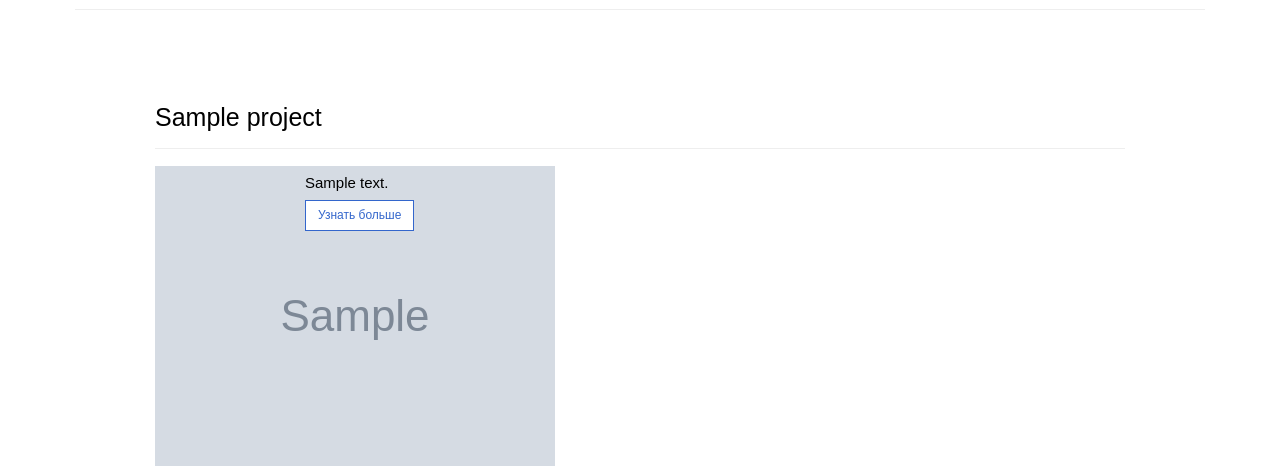
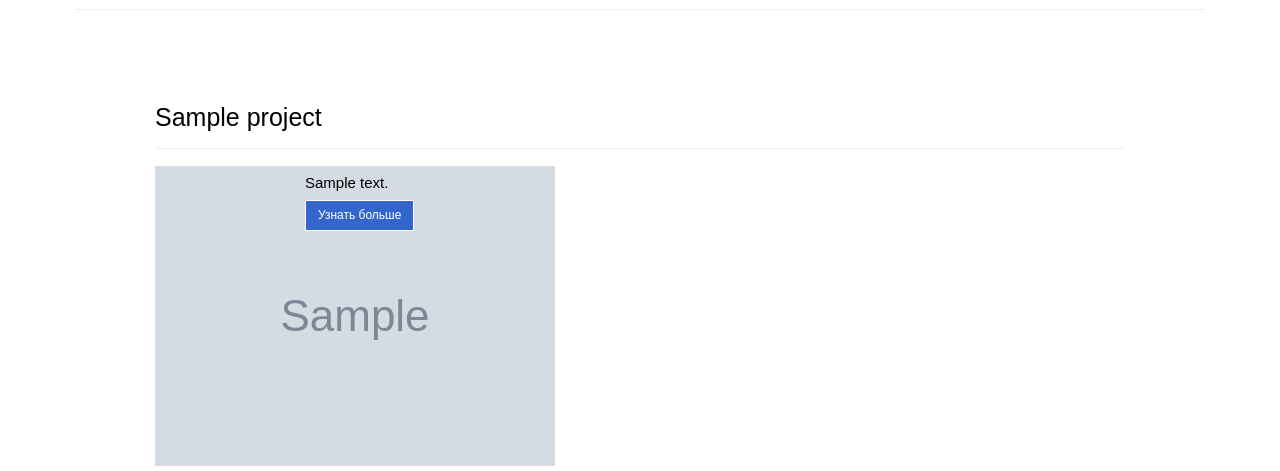
Before and after one commit to ArturAmbartsumov/MSB, a Django app: template main/templates/main/base_projectList.html in a window 1280 px wide. Shown: the part 198-669 px from the top of the page. Run offline with Django 3.2, Linux system fonts and the light colour scheme; the template is opened without the code that fills it: most values are stand-ins (such as "Sample title", 1, 10 or a date in 2020); grey boxes marked "Sample" are stand-in pictures; some libraries are stand-ins or nearby versions; some web fonts are replaced.

Commit message:
Кнопка на списке проектов
И пара миноров

```diff
--- a/main/templates/main/base_projectList.html
+++ b/main/templates/main/base_projectList.html
@@ -22,10 +22,12 @@
           <h2>{{ v.name }}</h2>
           <hr>
         </div>
-        <div class="col-sm-2"><img alt="{{ v.photo.description }}" src="{{ v.photo.get_thumbnail_url }}"></div>
+        <div class="col-sm-2">
+          <a href={% url 'main:project' v.short_name %}><img alt="{{ v.photo.description }}" src="{{ v.photo.get_thumbnail_url }}"></a>
+        </div>
         <div class="col-sm-17 col-sm-offset-1">
-          <h4>{{ v.description }}</h4>
-          <p> <button class="btn btn-default">Узнать больше</button></p>
+          <h4>{{ v.description }}</a></h4>
+          <p> <a class="btn btn-info" href={% url 'main:project' v.short_name %}>Узнать больше</a></p>
         </div>
       </div>
       <hr>
```
